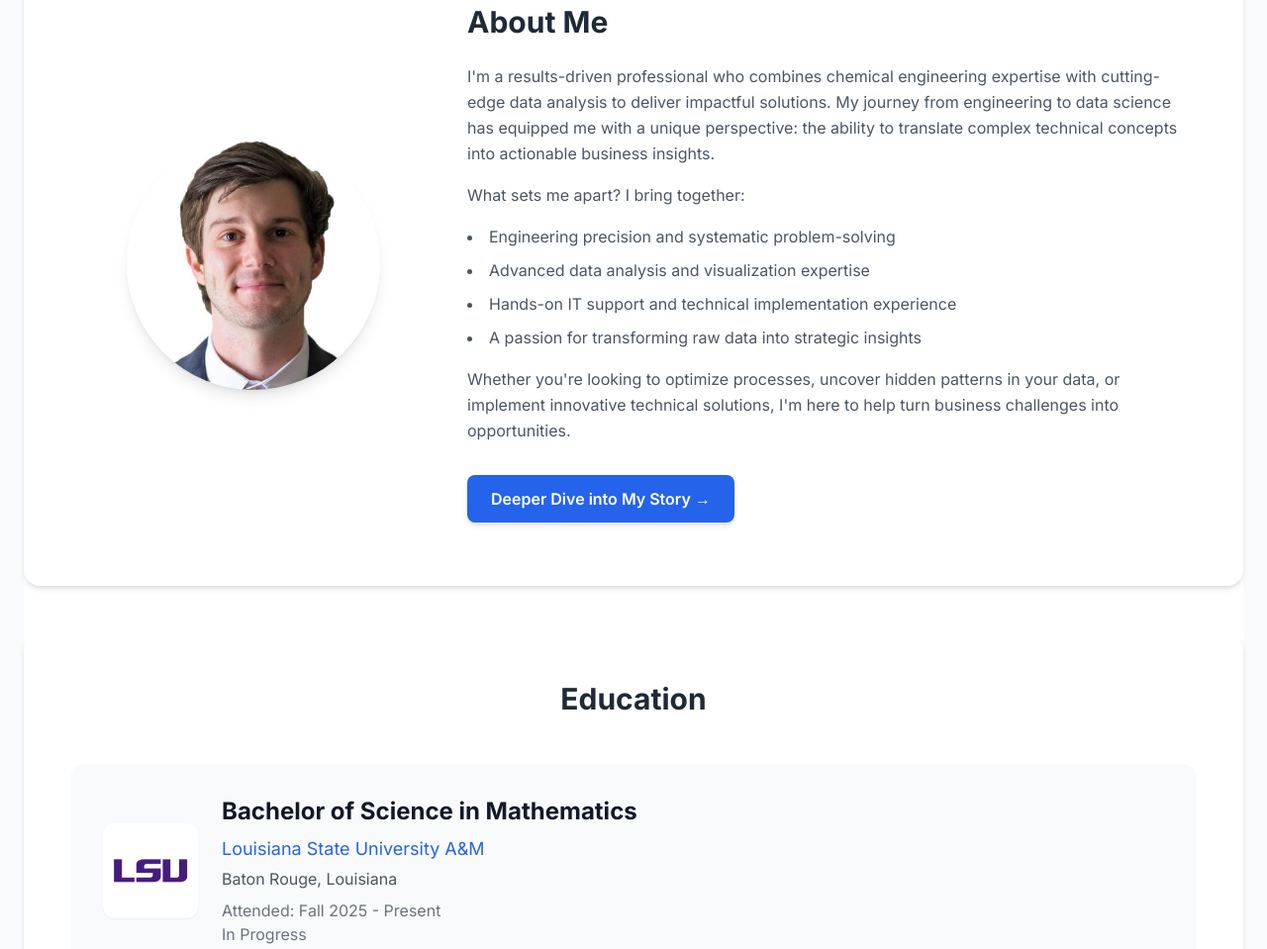
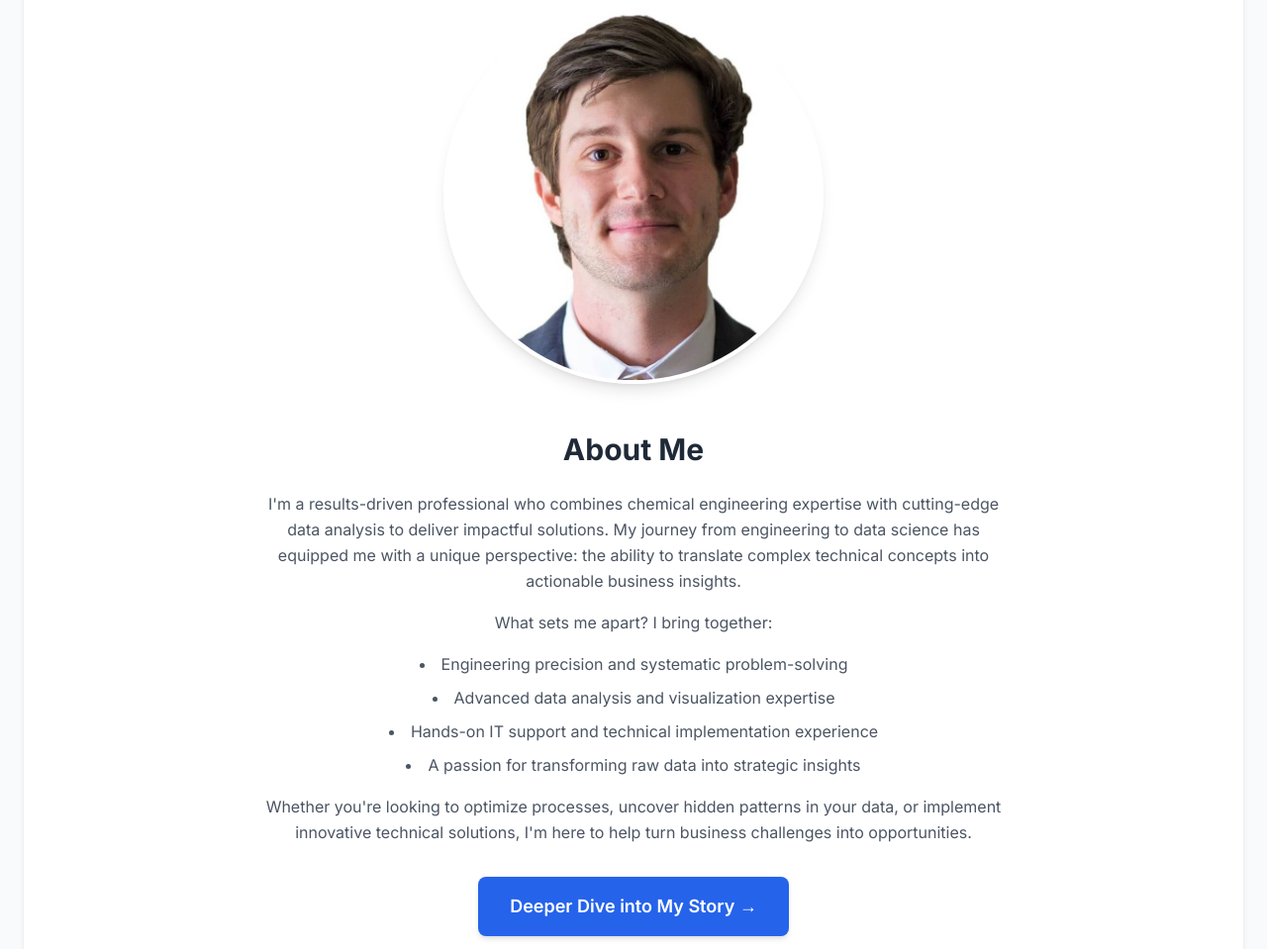
Before and after one commit to rguid31/rguidry, a plain HTML site: page index.html in a window 1280 px wide. Shown: the part 980-1939 px from the top of the page at 99% size. Drawn offline with nearby package versions, Linux system fonts and the light colour scheme.

Commit message:
Update About Me section: Enlarge headshot and center Deeper Dive button

```diff
--- a/index.html
+++ b/index.html
@@ -77,13 +77,15 @@
 
             <!-- About Me Section -->
             <section id="about" class="py-20 bg-white rounded-2xl shadow-md my-12 p-8 md:p-16">
-                <div class="max-w-6xl mx-auto grid grid-cols-1 md:grid-cols-3 gap-12 items-center">
-                    <!-- Headshot Image -->
-                    <div class="md:col-span-1">
-                        <img src="images/general/profile-photo.jpg" alt="Ryan Guidry's Headshot" class="rounded-full shadow-lg mx-auto w-48 h-48 md:w-64 md:h-64 object-cover">
+                <div class="max-w-6xl mx-auto">
+                    <!-- Headshot Image - Centered at top -->
+                    <div class="flex justify-center mb-12">
+                        <img src="images/general/profile-photo.jpg" alt="Ryan Guidry's Headshot"
+                             class="rounded-full shadow-lg w-72 h-72 md:w-96 md:h-96 object-cover border-4 border-white">
                     </div>
-                    <!-- About Me Text -->
-                    <div class="md:col-span-2 text-center md:text-left">
+
+                    <!-- About Me Text - Full width below image -->
+                    <div class="text-center max-w-3xl mx-auto">
                         <h2 class="text-3xl font-bold mb-6">About Me</h2>
                         <p class="text-gray-600 leading-relaxed mb-4">
                             I'm a results-driven professional who combines chemical engineering expertise with cutting-edge data analysis to deliver impactful solutions. My journey from engineering to data science has equipped me with a unique perspective: the ability to translate complex technical concepts into actionable business insights.
@@ -97,11 +99,13 @@
                             <li>Hands-on IT support and technical implementation experience</li>
                             <li>A passion for transforming raw data into strategic insights</li>
                         </ul>
-                        <p class="text-gray-600 leading-relaxed">
+                        <p class="text-gray-600 leading-relaxed mb-8">
                             Whether you're looking to optimize processes, uncover hidden patterns in your data, or implement innovative technical solutions, I'm here to help turn business challenges into opportunities.
                         </p>
-                        <div class="mt-8 text-center md:text-left">
-                            <a href="about.html" class="inline-block bg-blue-600 text-white px-6 py-3 rounded-lg font-semibold hover:bg-blue-700 transition duration-300 shadow-md hover:shadow-lg">
+                        <!-- Centered button -->
+                        <div class="flex justify-center">
+                            <a href="about.html"
+                               class="inline-block bg-blue-600 text-white px-8 py-4 rounded-lg font-semibold hover:bg-blue-700 transition duration-300 shadow-md hover:shadow-lg text-lg">
                                 Deeper Dive into My Story →
                             </a>
                         </div>
```
